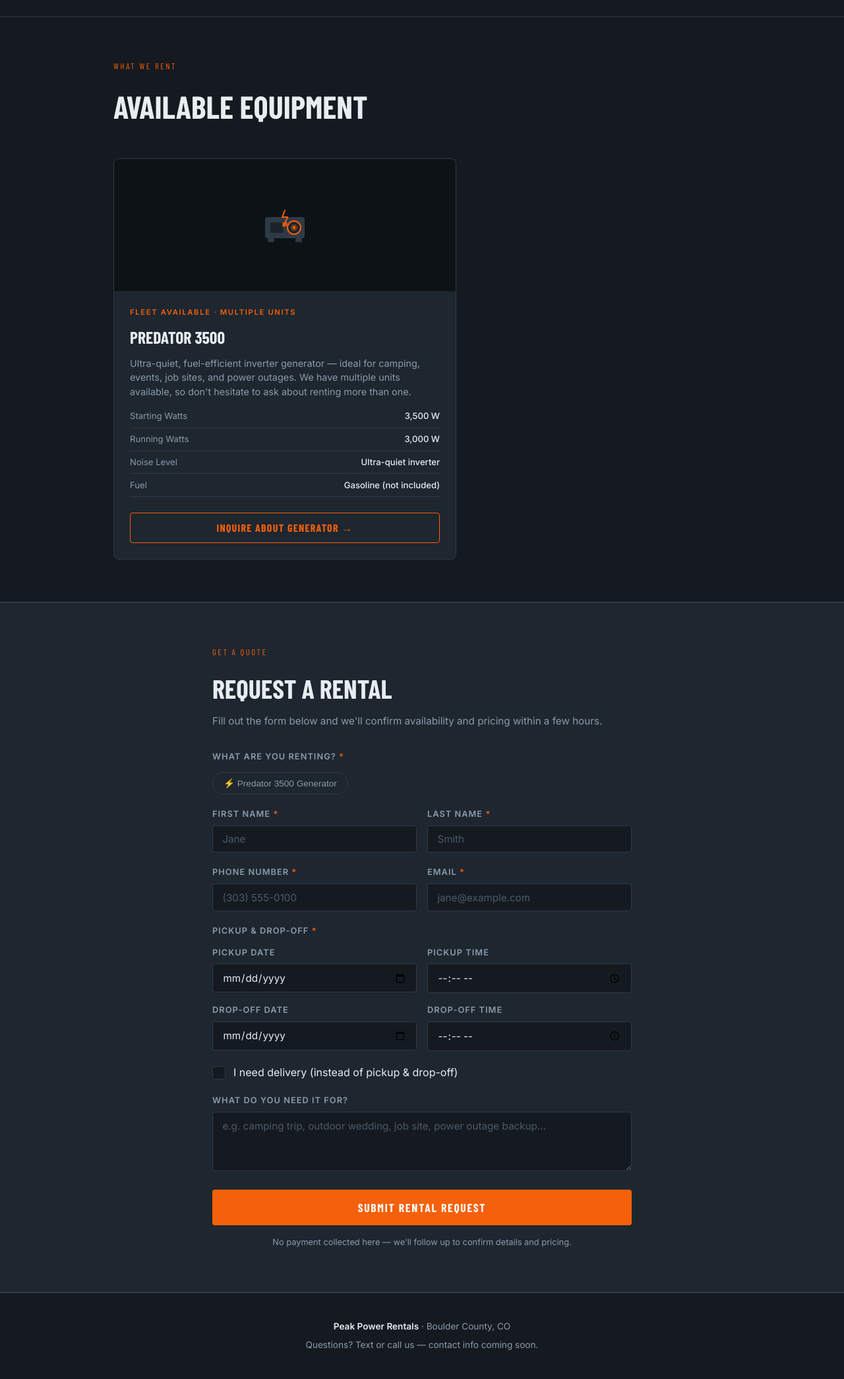
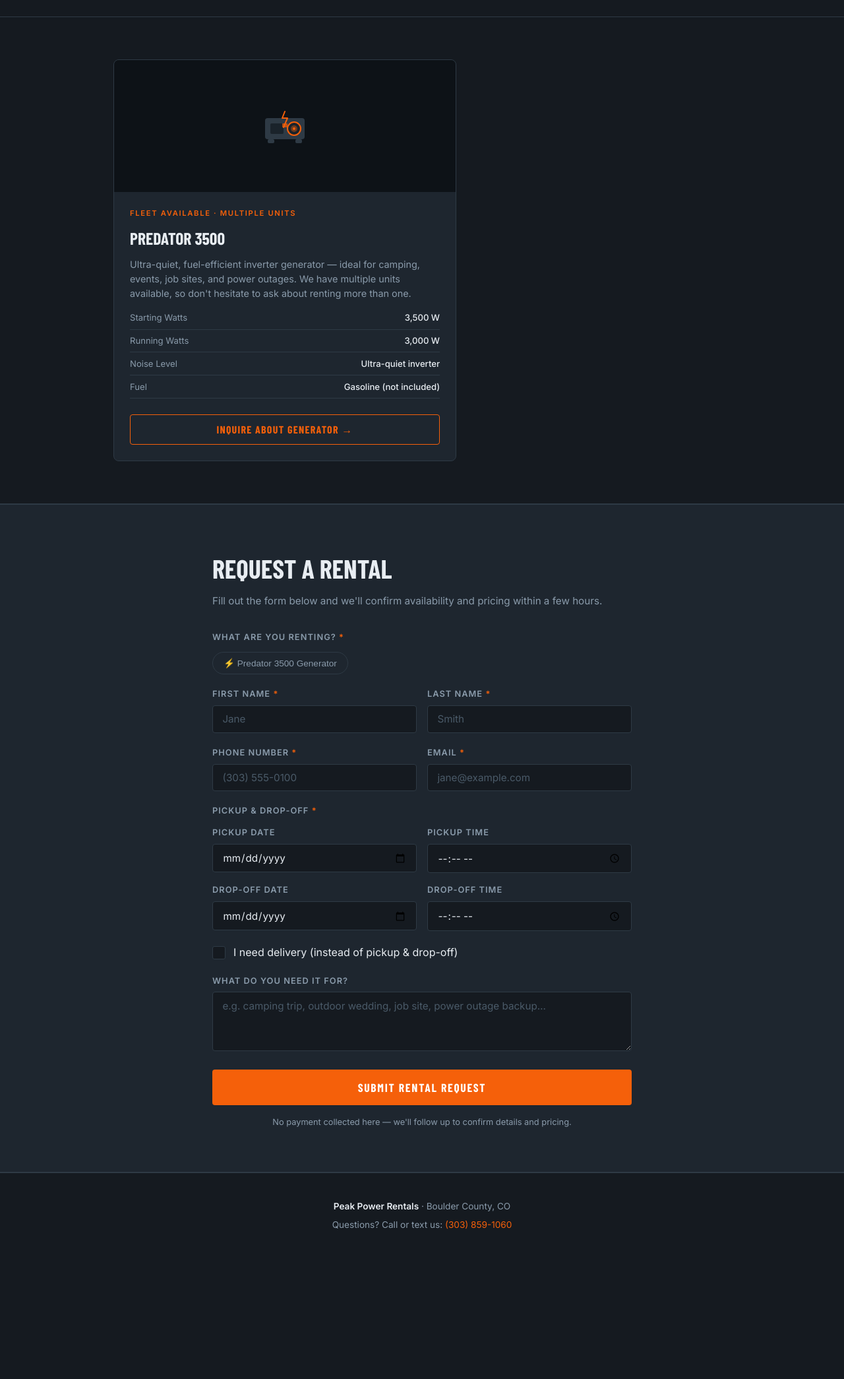
Before and after one commit to julia-benz/Equipment-Rentals, a website: page index.html in a window 1280 px wide. Shown: the part 640-2730 px from the top of the page at 66% size. After the commit the page ends 2548 px from the top, so only its background shows below. Drawn offline with nearby package versions, Linux system fonts and the light colour scheme; a web font is replaced by a local one.

Commit message:
Update index.html

```diff
--- a/index.html
+++ b/index.html
@@ -487,7 +487,6 @@
   <div class="nav-logo">Peak<span>Power</span> Rentals</div>
   <div class="nav-links">
     <a href="#equipment">Equipment</a>
-    <a href="#inquire">Pricing</a>
     <a href="#inquire" class="nav-cta">Request Rental</a>
   </div>
 </nav>
@@ -517,8 +516,7 @@
 
 <!-- EQUIPMENT -->
 <section class="section" id="equipment">
-  <div class="section-label">What We Rent</div>
-  <div class="section-title">Available Equipment</div>
+
 
   <div class="equipment-grid">
 
@@ -571,7 +569,6 @@
 <!-- FORM -->
 <section class="form-section" id="inquire">
   <div class="form-inner">
-    <div class="section-label">Get a Quote</div>
     <div class="form-title">Request a Rental</div>
     <p class="form-sub">Fill out the form below and we'll confirm availability and pricing within a few hours.</p>
 
@@ -674,7 +671,7 @@
 <!-- FOOTER -->
 <footer>
   <strong>Peak Power Rentals</strong> · Boulder County, CO<br>
-  <span style="margin-top:0.4rem;display:block;">Questions? Text or call us — contact info coming soon.</span>
+  <span style="margin-top:0.4rem;display:block;">Questions? Call or text us: <a href="tel:3038591060" style="color:var(--orange);text-decoration:none;">(303) 859-1060</a></span>
 </footer>
 
 <script>
```
